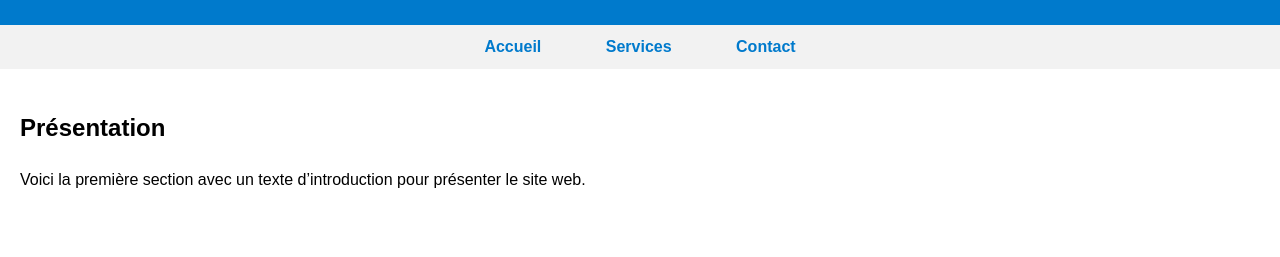
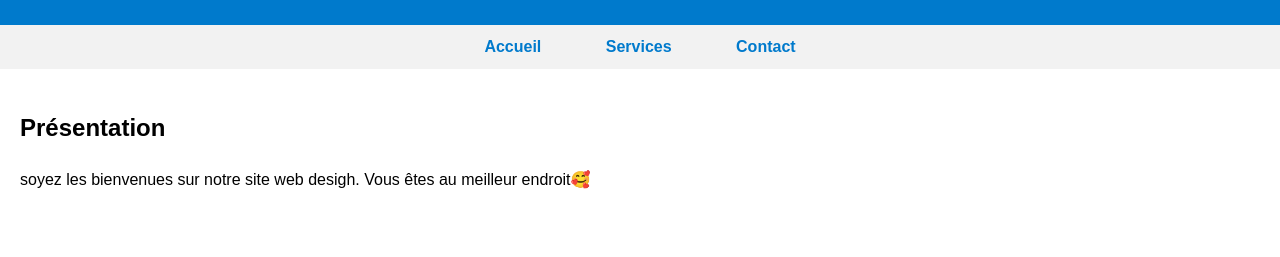
Before and after one commit to CARINE1237/OTCHERE-Carine, a plain HTML site: page index.html in a window 1280 px wide. Shown: the part 815-1072 px from the top of the page. Drawn offline with Linux system fonts and the light colour scheme.

Commit message:
Update index.html

```diff
--- a/index.html
+++ b/index.html
@@ -20,7 +20,7 @@
 
   <section id="section1">
     <h2>Présentation</h2>
-    <p>Voici la première section avec un texte d’introduction pour présenter le site web.</p>
+    <p>soyez les bienvenues sur notre site web desigh. Vous êtes au meilleur endroit🥰</p>
   </section>
 
   <section id="section2">
```
